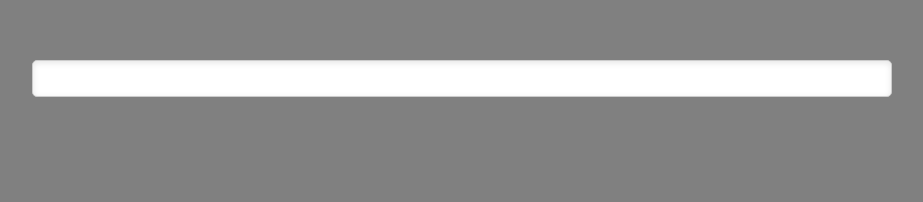
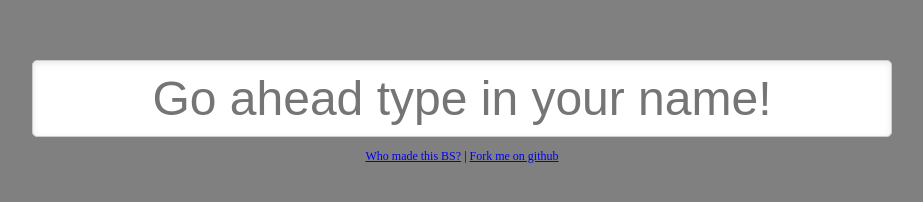
Before and after one commit to chanux/summershades, a plain HTML site: page index.html in a window 1280 px wide. Shown: the whole page, without its empty margins (178-1101 px from the left). Drawn offline with Linux system fonts and the light colour scheme.

Commit message:
Adds some BS

```diff
--- a/index.html
+++ b/index.html
@@ -5,7 +5,10 @@
     </head>
 
     <body>
-        <div class="name-input"><input type="text" id="nameBox" /></div>
+        <div class="name-input">
+            <input type="text" id="nameBox" placeholder="Go ahead type in your name!" />
+            <p> <a href="https://twitter.com/chanux">Who made this BS?</a> | <a href="https://github.com/chanux/summershades">Fork me on github</a>
+        </div>
         <input type="button" value="color me!" id="colorme" />
         <div id="shadebox"></div>
     </body>
--- a/master.css
+++ b/master.css
@@ -12,14 +12,14 @@ html, body {
 }
 .name-input {
   position: absolute;
-  margin:60px 0 40px;
-  font-size:48px;
+  font-size:12px;
+  margin:60px 0 40px -430px;
   text-align:center;
   left: 50%;
-  margin-left: -430px;
 }
 .name-input input {
   width:860px;
+  font-size:48px;
   padding:10px 20px;
   border:1px solid #ccc;
   -webkit-border-radius:5px;
```
